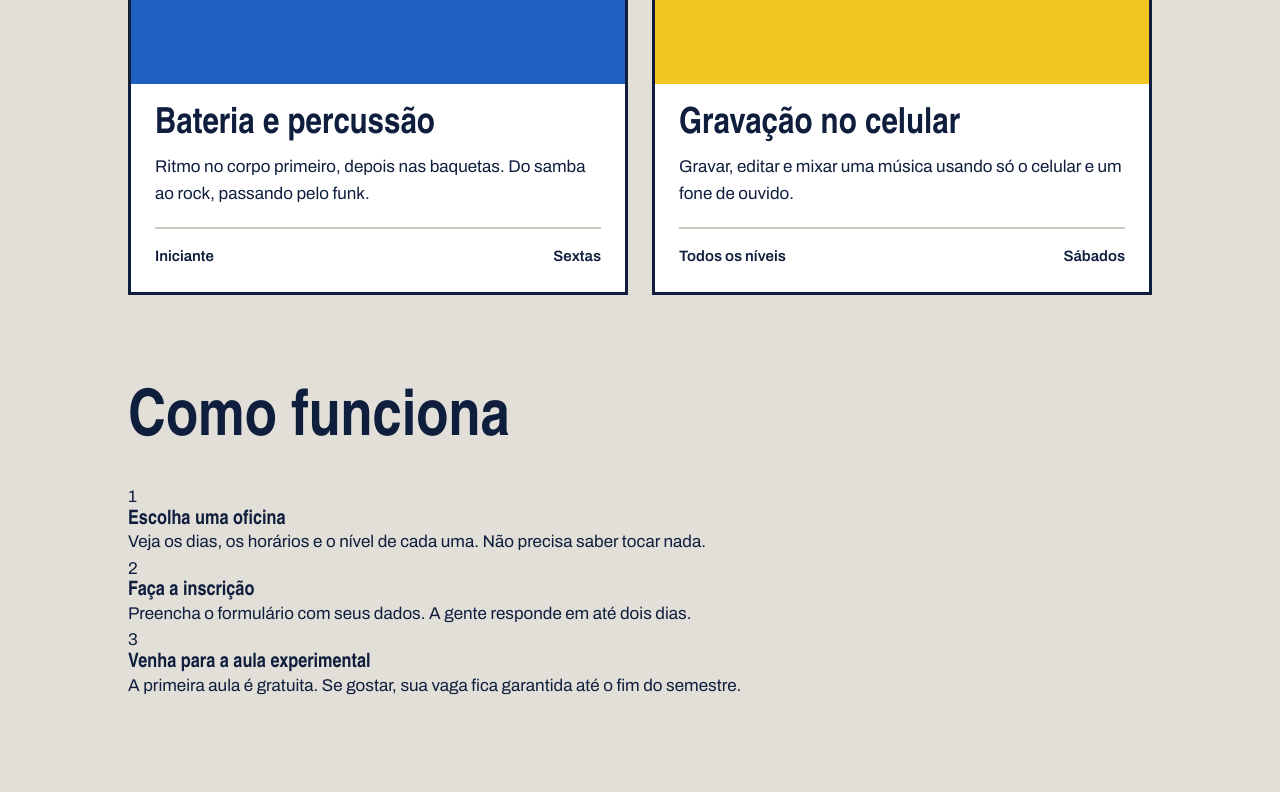
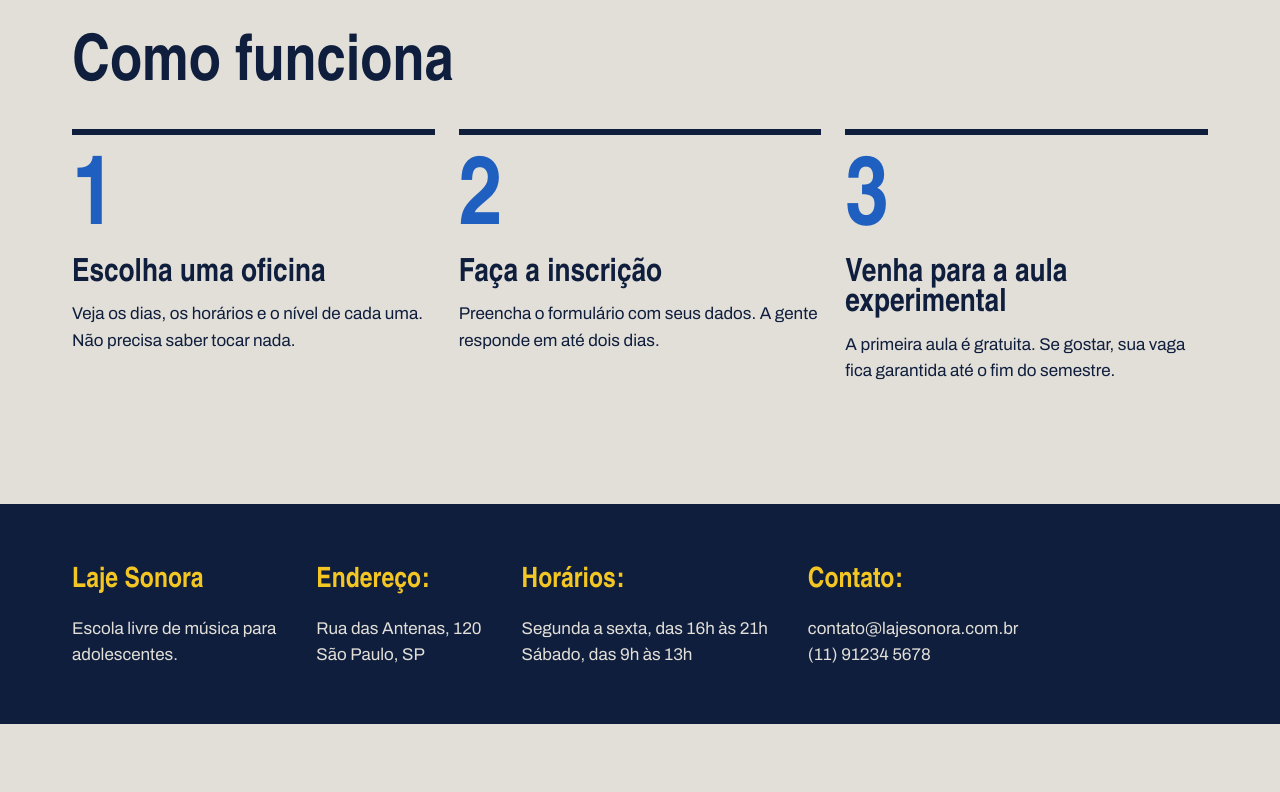
Before and after one commit to dylanpyrrho/laje, a plain HTML site: page index.html in a window 1280 px wide. Shown: the part 1800-2592 px from the top of the page. After the commit the page ends 2524 px from the top, so only its background shows below. Drawn offline with Linux system fonts and the light colour scheme; a web font is replaced by a local one.

Commit message:
Página inicial pronta

```diff
--- a/index.css
+++ b/index.css
@@ -128,7 +128,7 @@ h1, h2, h3{
     background: var(--caixa-dagua);
 }
 .secao{
-    margin: 96px;
+    margin-top: 96px;
 }
 
 .titulo-secao{
@@ -188,3 +188,46 @@ h1, h2, h3{
     display: flex;
     justify-content: space-between;
 }
+
+.passos{
+    display: flex;
+    gap: 24px;
+}
+
+.passo{
+    border-top: 6px solid var(--tinta);
+    padding-top: 20px;
+    flex: 1;
+
+    h3{
+        font-size: 32px;
+        margin-block: 8px 12px;
+    }
+}
+
+.passo-numero{
+    font-family: var(--fonte-cartaz);
+    font-size: 96px;
+    font-weight: 900;
+    line-height: 1;
+    color: var(--caixa-dagua);
+}
+
+.rodape{
+    margin-top: 120px;
+    background: var(--tinta);
+    color: var(--concreto);
+    padding-block: 56px;
+
+    h4{
+        font-family: var(--fonte-cartaz);
+        font-size: 28px;
+        color: var(--fita);
+        margin-bottom: 12px;
+    }
+}
+
+.rodape-colunas{
+    display: flex;
+    gap: 40px;
+}
```
